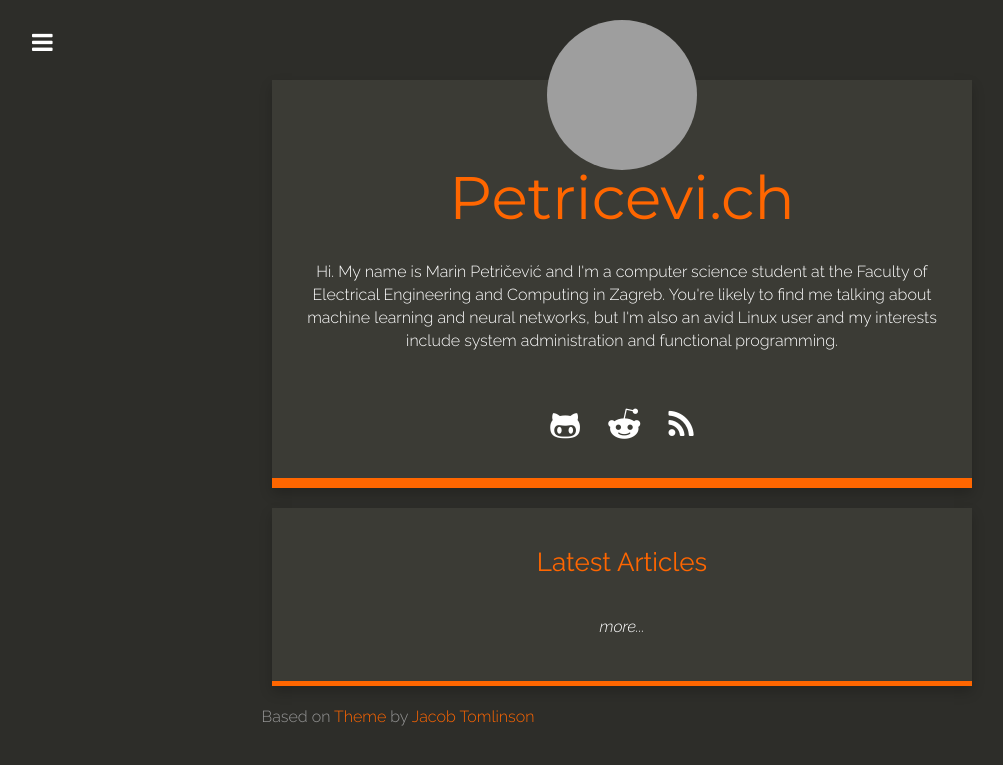
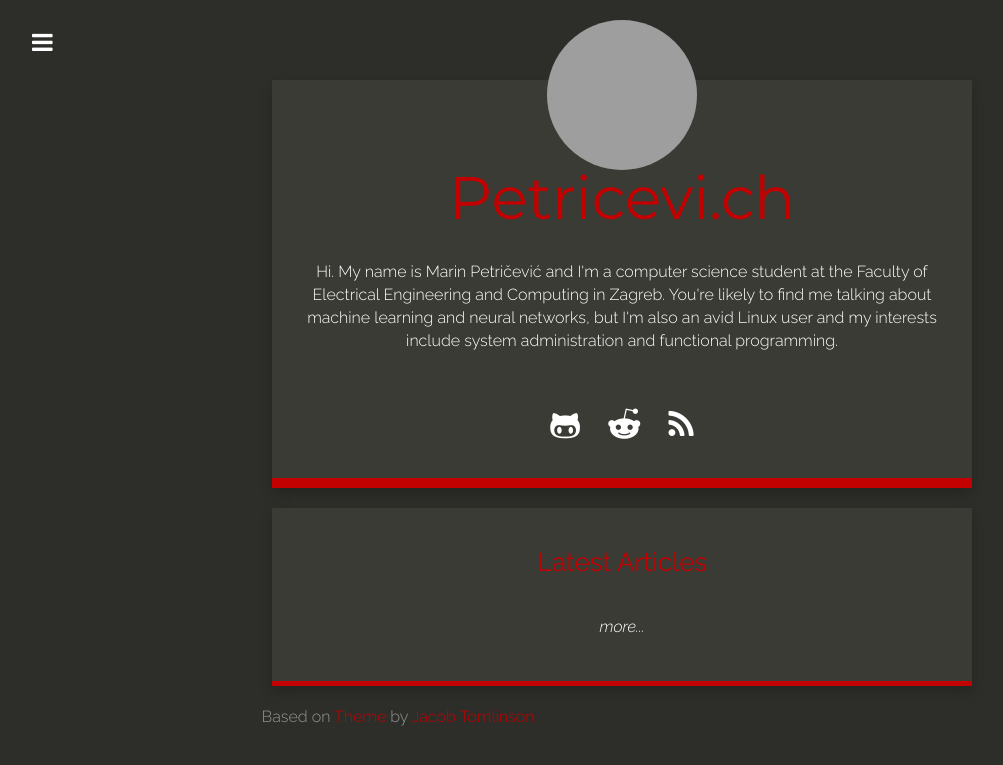
Before and after one commit to cromulen/blog, a Jekyll site: the page built from index.html, in a window 1280 px wide. Shown: the top 765 px of the page, without its empty margins (18-1021 px from the left). Built offline with Jekyll 4.4.1, drawn with Linux system fonts in a browser that asks for light colours; nearby versions of some CDN libraries; grey boxes are pictures that could not be loaded.

Commit message:
another color scheme

```diff
--- a/css/style.scss
+++ b/css/style.scss
@@ -20,8 +20,8 @@ $darker:         #21211E;
 $dark:           #2D2D29;
 $medium:         #3B3B35;
 $light-medium:   #969696;
-$dark-blue:      #d45500;
-$light-blue:     #FF6600;
+$dark-blue:      #940000;
+$light-blue:     #c30101;
 $green:          #92C7A3;
 $light:          #DFECE6;
 $white:          #FFFFFF;
```
